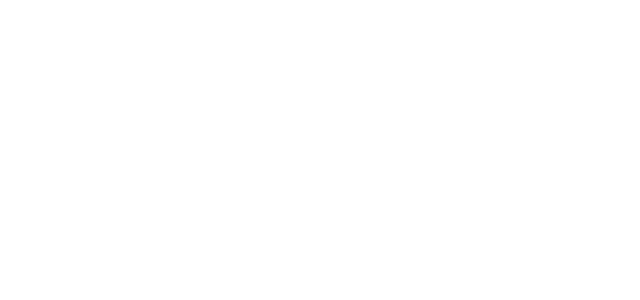
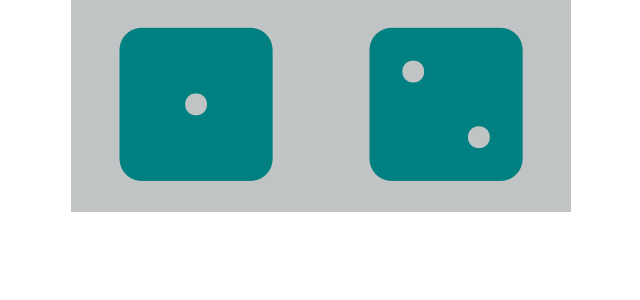
Before and after one commit to luciatruden/rollDie, a React (Create React App) app: page / in a window 1280 px wide. Shown: the top 300 px of the page, without its empty margins (319-959 px from the left). Built offline with nearby package versions, Linux system fonts and the light colour scheme.

Commit message:
add rollDie function to Die.js to build url to die icon

```diff
--- a/src/Dice.js
+++ b/src/Dice.js
@@ -3,7 +3,19 @@ import './Dice.css';
 
 function Dice(props){
 
+    function rollDie() {
+        const rolls = ['one', 'two', 'three', 'four', 'five', 'six'];
+        let index = Math.floor(Math.random()*6);
+        return rolls[index];
+    }
 
+    let rollClassName = `fas fa-dice-${rollDie()}`;
+
+    return (
+        <div className="Dice">
+            <i className={rollClassName}></i>
+        </div>
+    );
 }
 
 export default Dice;
```
